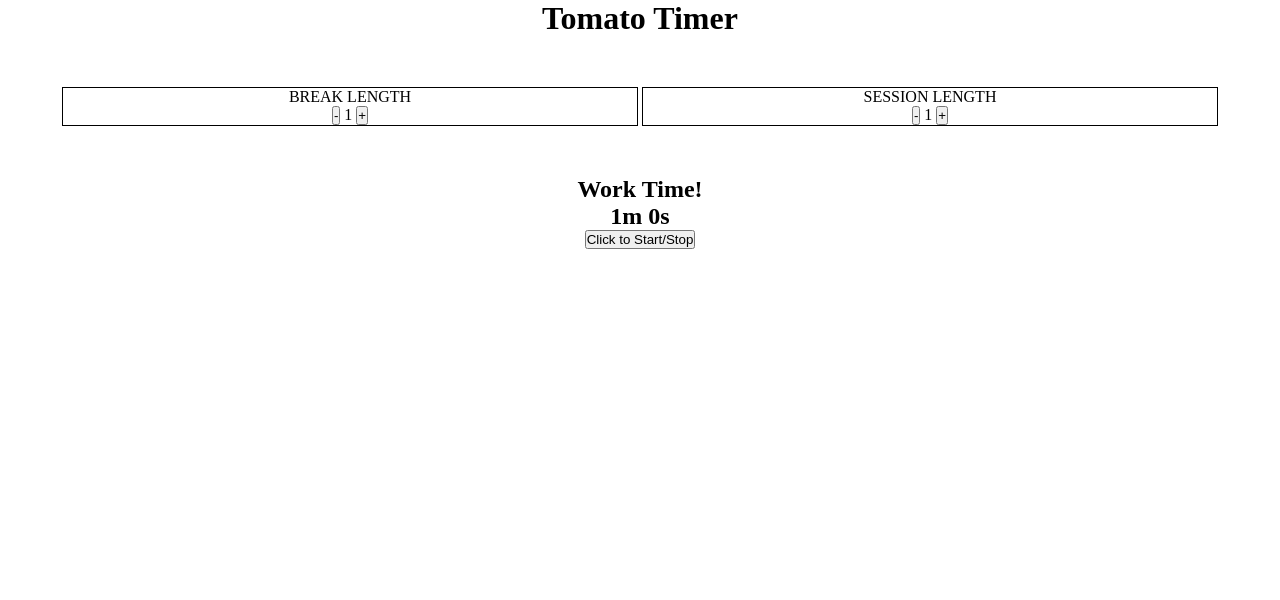
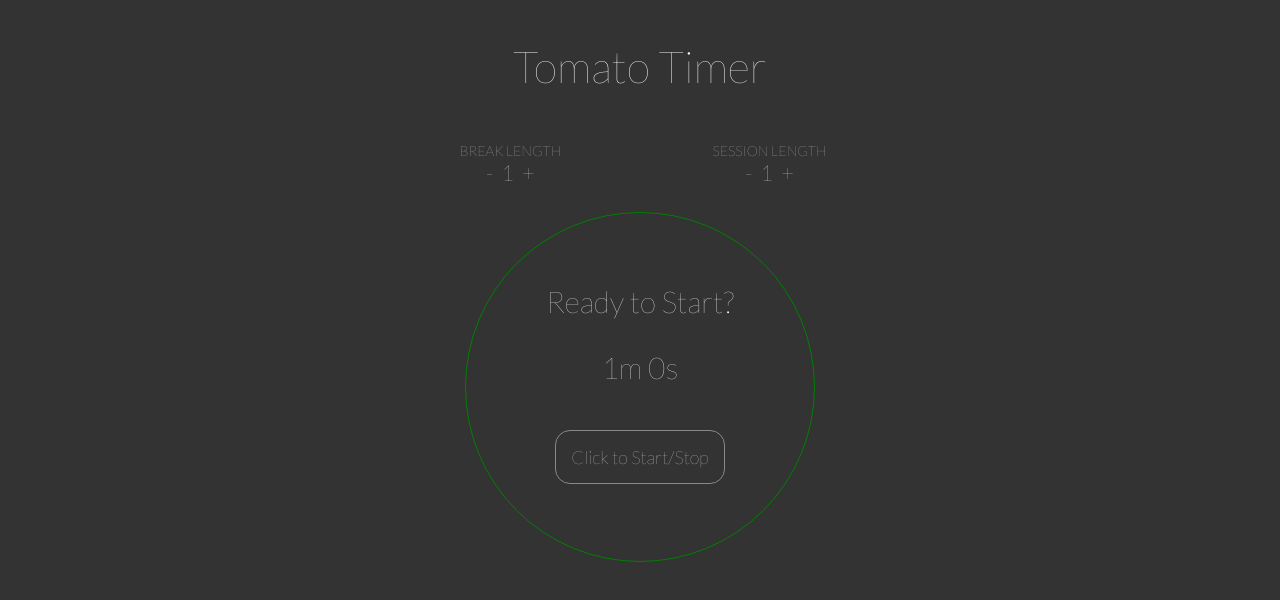
Before and after one commit to jmorales2012/Pomodoro-Clock, a plain HTML site: page index.html in a window 1280 px wide. Drawn offline with Linux system fonts and the light colour scheme.

Commit message:
add initial styling

```diff
--- a/index.html
+++ b/index.html
@@ -3,6 +3,7 @@
 <head>
   <title>Tomato Timer - Pomodoro Clock</title>
   <link rel="stylesheet" type="text/css" href="style.css">
+  <link href="https://fonts.googleapis.com/css?family=Lato:100" rel="stylesheet">
 </head>
 <body>
 
@@ -13,24 +14,20 @@
   <div id="selectionContainer">
     <div>
       <p>BREAK LENGTH</p>
-      <p>
         <button class="subtractTime">-</button>
         <span id="breakTime">1</span>
         <button class="addTime">+</button>
-      </p>
     </div>
     <div>
       <p>SESSION LENGTH</p>
-      <p>
         <button id="sessionSubtract" class="subtractTime">-</button>
         <span id="sessionTime">1</span>
         <button id="sessionAdd" class="addTime">+</button>
-      </p>
     </div>
   </div>
 
-  <div id="timerContainer">
-    <h2 id="timerType">Work Time!</h2>
+  <div id="timerContainer" class="breakOn">
+    <h2 id="timerType">Ready to Start?</h2>
     <h2 id="timeLeft">1m 0s</h2>
     <button id="start">Click to Start/Stop</button>
   </div>
--- a/script.js
+++ b/script.js
@@ -4,6 +4,7 @@ var timeLeftDisplay = document.querySelector("#timeLeft");
 var breakTimeDisplay = document.querySelector("#breakTime");
 var timerTypeDisplay = document.querySelector("#timerType");
 var sessionTimeDisplay = document.querySelector("#sessionTime");
+var timerContainerDisplay = document.querySelector("#timerContainer");
 
 // set initial timer values
 var time;
@@ -12,7 +13,6 @@ var timerOn = false;
 var breakOn = false;
 var seconds = 10/*60*/;
 var breakSeconds = 10/*Number(breakTimeDisplay.innerText) * 60*/;
-
 
 
 // add event handlers for timer buttons
@@ -46,6 +46,7 @@ buttons.forEach(function(btn) {
     // START/STOP BUTTON HANDLER
     // =========================
     if (btn.id === "start") {
+      timerTypeDisplay.innerText = "Work Time!";
       timerOn = !timerOn;
       toggleSessionTimer(timerOn, btn);
     }
@@ -55,6 +56,8 @@ buttons.forEach(function(btn) {
 
 function toggleSessionTimer(timerOn, btn) {
   if (timerOn) {
+    timerContainerDisplay.classList.toggle("sessionOn");
+    timerContainerDisplay.classList.toggle("breakOn");
     var x = setInterval(function() {
       seconds -= 1;
       minutes = Math.floor(seconds / 60);
@@ -72,7 +75,7 @@ function toggleSessionTimer(timerOn, btn) {
         else {
           clearInterval(x);
           seconds = 10/*Number(breakTimeDisplay.innerText) * 60*/;
-          timerTypeDisplay.innerText = "Break Time!";
+          timerTypeDisplay.innerText = "Play Time!";
           toggleSessionTimer(timerOn, btn);
         }
       }
--- a/style.css
+++ b/style.css
@@ -1,7 +1,15 @@
 * {
   margin: 0;
   padding: 0;
+  color: white;
   box-sizing: border-box;
+  font-family: "Lato", sans-serif;
+  font-weight: 200;
+}
+
+body {
+  padding-top: 40px;
+  background: #333333;
 }
 
 header {
@@ -10,20 +18,71 @@ header {
   text-align: center;
 }
 
+h1 {
+  font-size: 44px;
+}
+
+p {
+  font-size: 14px;
+}
+
+button {
+  border: none;
+  font-size: 22px;
+  background: #333333;
+}
+
+button:focus {
+  outline: none;
+}
+
+span {
+  font-size: 22px;
+  padding: 0 5px 0 5px;
+}
+
 #selectionContainer {
   width: 100%;
+  margin-top: 20px;
   text-align: center;
-  margin-top: 50px;
 }
 
 #selectionContainer > div {
-  border: 1px solid black;
+  width: 20%;
+  height: 100px;
+  padding-top: 30px;
   display: inline-block;
-  width: 45%;
 }
 
 #timerContainer {
-  width: 100%;
+  width: 350px;
+  height: 350px;
+  margin: 0 auto;
+  padding-top: 70px;
   text-align: center;
-  margin-top: 50px;
+  border-radius: 50%;
 }
+
+.sessionOn {
+  border: 1px solid rgba(255, 0, 0, 0.8);
+}
+
+.breakOn {
+  border: 1px solid green;
+}
+
+#timerType, #timeLeft {
+  font-size: 30px;
+}
+
+#timeLeft {
+  padding: 30px;
+}
+
+#start {
+  font-size: 18px;
+  margin-top: 15px;
+  padding: 15px;
+  border: 1px solid #888;
+  border-radius: 15px;
+}
```
